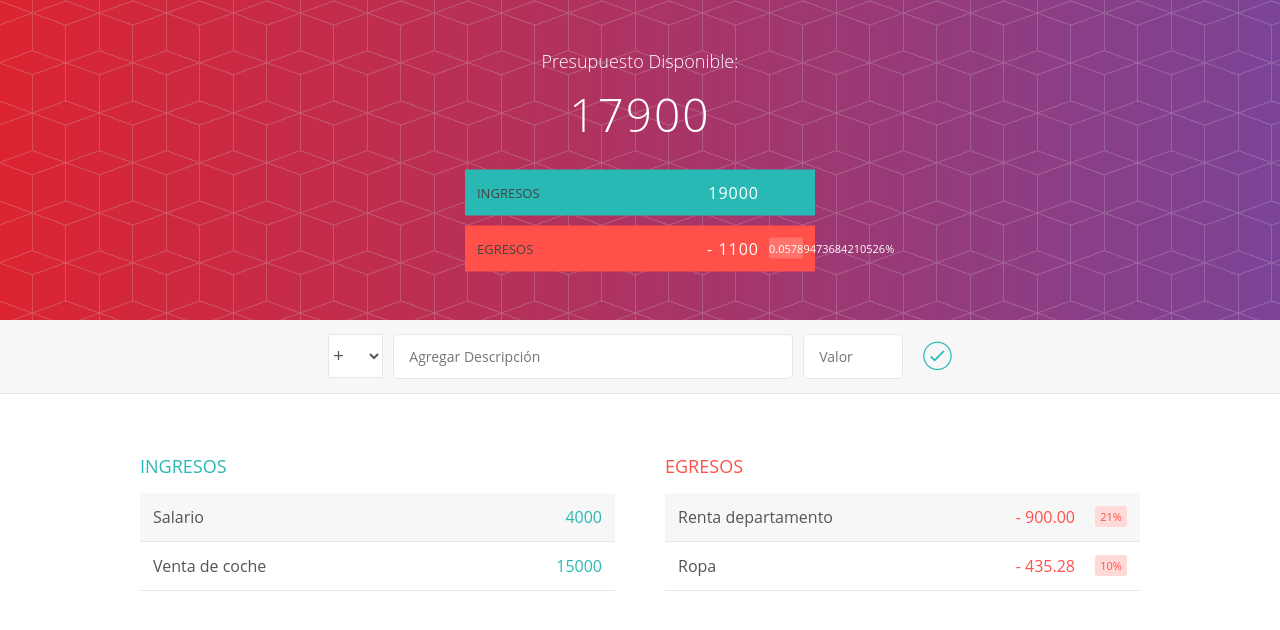
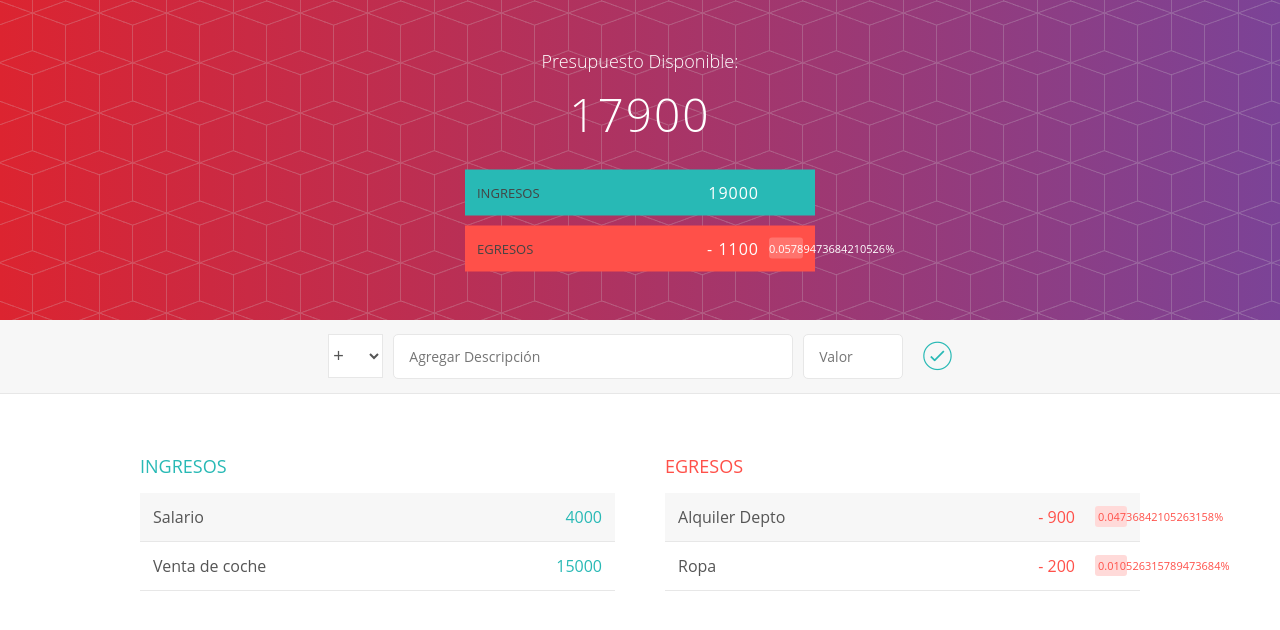
Before and after one commit to LucianoCerullo77/budgetApp, an Angular app: page / in a window 1280 px wide. Shown: the top 630 px of the page. Built offline with nearby package versions, Linux system fonts and the light colour scheme.

Commit message:
html file updated

```diff
--- a/src/app/egreso/egreso.component.html
+++ b/src/app/egreso/egreso.component.html
@@ -1,27 +1,14 @@
 <div class="egreso">
   <h2 class="egreso_titulo">Egresos</h2>
 
-  <div class="elemento limpiarEstilos">
-    <div class="elemento_descripcion">Renta departamento</div>
+  <div *ngFor="let egreso of egresos" class="elemento limpiarEstilos">
+    <div class="elemento_descripcion">{{ egreso.descripcion }}</div>
     <div class="right limpiarEstilos">
-      <div class="elemento_valor">- 900.00</div>
-      <div class="elemento_porcentaje">21%</div>
+      <div class="elemento_valor">- {{ egreso.valor }}</div>
+      <div class="elemento_porcentaje">{{ calcularPorcentaje(egreso) }}%</div>
       <div class="elemento_eliminar">
         <button class="elemento_eliminar--btn">
-          <i class="ion-ios-close-outline"></i>
-        </button>
-      </div>
-    </div>
-  </div>
-
-  <div class="elemento limpiarEstilos">
-    <div class="elemento_descripcion">Ropa</div>
-    <div class="right limpiarEstilos">
-      <div class="elemento_valor">- 435.28</div>
-      <div class="elemento_porcentaje">10%</div>
-      <div class="elemento_eliminar">
-        <button class="elemento_eliminar--btn">
-          <i class="ion-ios-close-outline"></i>
+          <i class="ion-ios-close-outline" (click)="eliminarEgreso(egreso)"></i>
         </button>
       </div>
     </div>
```
